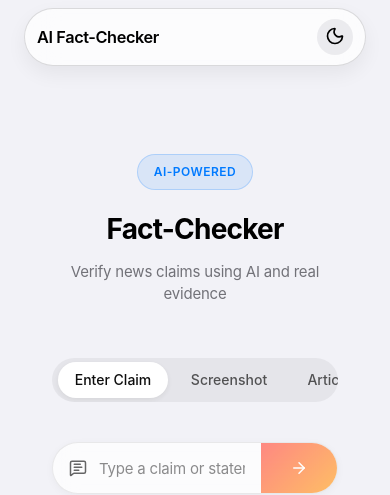
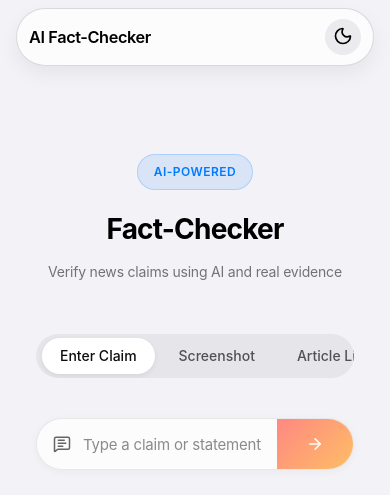
Before and after one commit to theparthbhanderi/fact-fronted, a React (Vite) app: page / in a window 390 px wide. Shown: the top 495 px of the page. Built offline with nearby package versions, Linux system fonts and the light colour scheme; no server answers.

Commit message:
Fix mobile responsive issues: expand narrow layout, improve spacing and alignment

```diff
--- a/src/components/ClaimResultView.css
+++ b/src/components/ClaimResultView.css
@@ -34,5 +34,10 @@
 @media (max-width: 900px) {
   .viz-grid {
     grid-template-columns: 1fr;
+    gap: 16px;
+  }
+
+  .claim-result-view {
+    gap: 1rem;
   }
 }
--- a/src/components/ResultCard.css
+++ b/src/components/ResultCard.css
@@ -9,6 +9,13 @@
   padding: var(--spacing-6);
   animation: slideUp 0.25s ease-out;
   margin-bottom: var(--spacing-6);
+}
+
+@media (max-width: 768px) {
+  .result-card {
+    padding: var(--spacing-4);
+    border-radius: var(--radius-lg);
+  }
 }
 
 .dark .result-card {
--- a/src/components/SegmentedControl.css
+++ b/src/components/SegmentedControl.css
@@ -23,18 +23,18 @@
   margin: 0 auto;
   display: flex;
   align-items: center;
-  justify-content: space-between;
+  justify-content: flex-start;
   gap: 6px;
   padding: 6px;
   background: rgba(0, 0, 0, 0.05);
-  overflow: hidden; /* prevent desktop scrollbar/artefacts */
+  overflow-x: auto;
+  -webkit-overflow-scrolling: touch;
   scrollbar-width: none;
 }
 
 .sc-root.sc-tabs .sc-seg {
-  flex: 1;
-  min-width: 120px;
-  flex-shrink: 0;
+  flex: 1 0 auto;
+  min-width: 100px;
 }
 
 .sc-root.sc-tabs::-webkit-scrollbar {
--- a/src/index.css
+++ b/src/index.css
@@ -141,12 +141,20 @@ body {
 
 /* Mobile full-width overrides (layout only) */
 @media (max-width: 768px) {
+  :root {
+    --spacing-4: 16px;
+    --spacing-5: 20px;
+    --spacing-6: 24px;
+  }
+
   .container,
   .main-container,
   .content-wrapper,
   .page-wrapper {
     max-width: 100%;
     width: 100%;
+    padding-left: 12px;
+    padding-right: 12px;
   }
 
   .card,
--- a/src/pages/Home.css
+++ b/src/pages/Home.css
@@ -11,6 +11,13 @@
   padding-right: 24px;
 }
 
+@media (max-width: 768px) {
+  .home {
+    padding-left: 12px;
+    padding-right: 12px;
+  }
+}
+
 /* ── Hero ─────────────────────────────── */
 .hero {
   text-align: center;
@@ -18,6 +25,21 @@
   max-width: 1000px;
   margin-left: auto;
   margin-right: auto;
+}
+
+@media (max-width: 768px) {
+  .hero {
+    padding: 32px 0 24px;
+  }
+
+  .hero-title {
+    font-size: 28px !important;
+    letter-spacing: -0.5px;
+  }
+
+  .hero-subtitle {
+    font-size: 14px !important;
+  }
 }
 
 .hero-badge {
```
